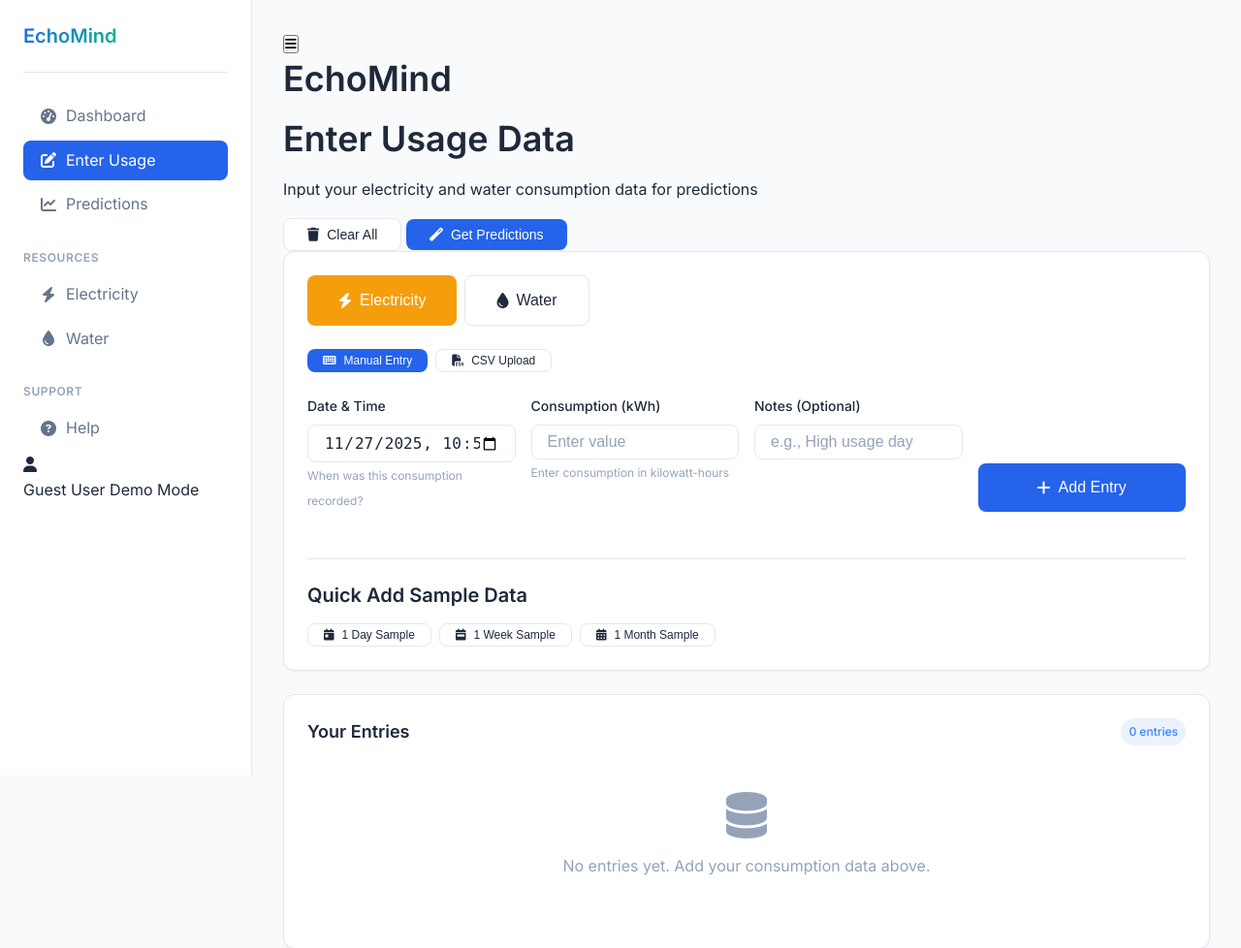
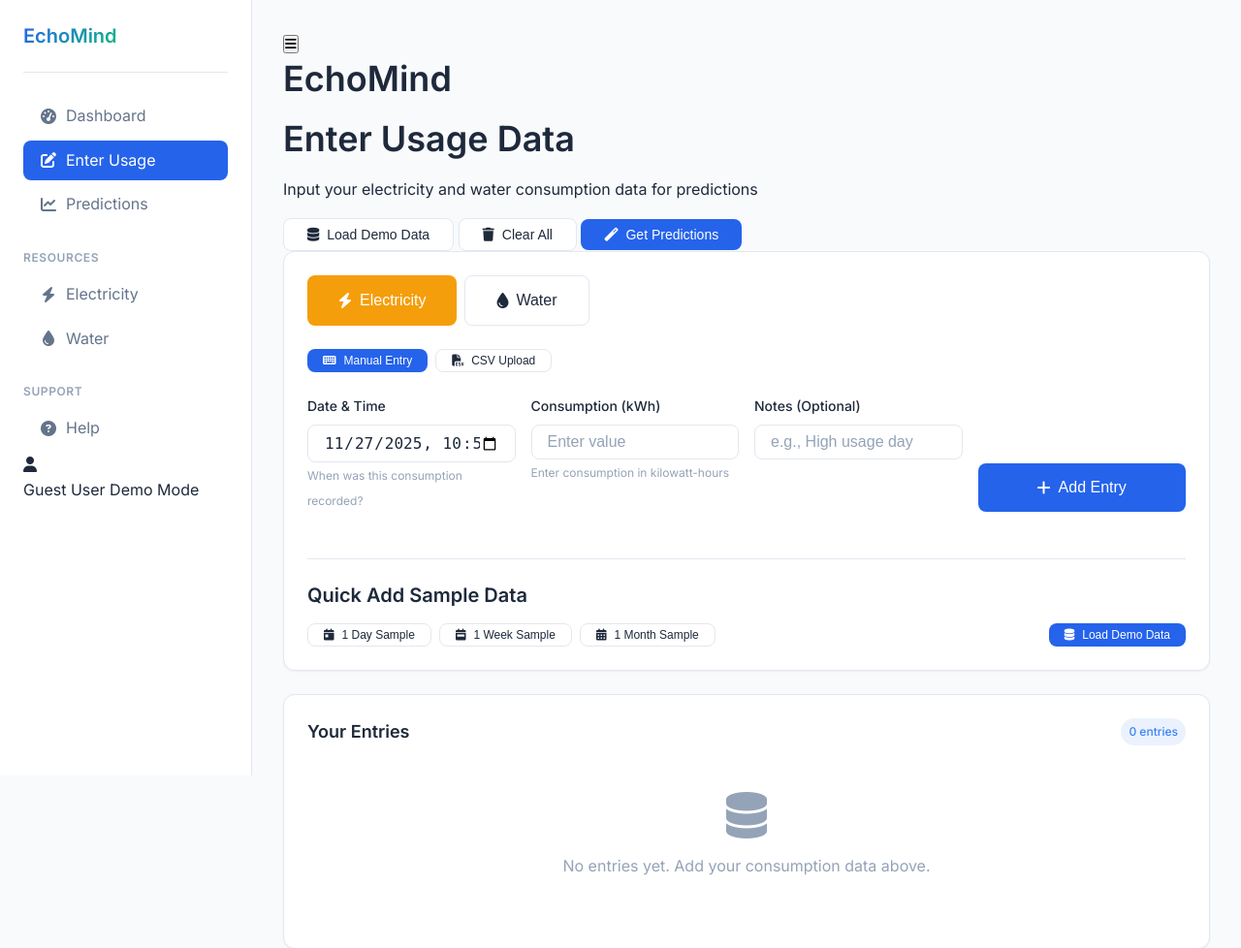
Before and after one commit to DhruvBaghan/Echomind, a Flask app: page /input in a window 1280 px wide. Shown: the top 978 px of the page at 97% size. Run offline with Flask 3, Linux system fonts and the light colour scheme.

Commit message:
Add functionality to load sample data for usage predictions
Add a "Load Demo Data" button to the user input page that populates electricity and water consumption entries with sample data, enabling immediate visualization on dashboard and resource pages.

Replit-Commit-Author: Agent
Replit-Commit-Session-Id: 0582e307-d825-463c-9af7-ed2c1db0493d
Replit-Commit-Checkpoint-Type: full_checkpoint
Replit-Commit-Event-Id: 796af8d6-5cc7-45cb-9eae-a7f73f625fed
Replit-Commit-Screenshot-Url: https://storage.googleapis.com/screenshot-production-us-central1/a38feb0b-5821-4d52-af80-1240a8a5b25f/0582e307-d825-463c-9af7-ed2c1db0493d/WoPT1F3

```diff
--- a/frontend/templates/user_input.html
+++ b/frontend/templates/user_input.html
@@ -6,6 +6,10 @@
 {% block page_subtitle %}Input your electricity and water consumption data for predictions{% endblock %}
 
 {% block page_actions %}
+<button class="btn btn-secondary" id="load-demo">
+    <i class="fas fa-database"></i>
+    Load Demo Data
+</button>
 <button class="btn btn-secondary" id="clear-data">
     <i class="fas fa-trash"></i>
     Clear All
@@ -90,6 +94,10 @@
                 <button class="btn btn-sm btn-secondary" data-preset="sample-month">
                     <i class="fas fa-calendar-alt"></i>
                     1 Month Sample
+                </button>
+                <button class="btn btn-sm btn-primary" id="quick-load-demo" style="margin-left: auto;">
+                    <i class="fas fa-database"></i>
+                    Load Demo Data
                 </button>
             </div>
         </div>
@@ -286,5 +294,87 @@
             countBadge.textContent = `${count} entries`;
         }
     };
+
+    // Load Demo Data function
+    async function loadDemoData() {
+        try {
+            // Show loading
+            const btn = document.getElementById('load-demo') || document.getElementById('quick-load-demo');
+            if (btn) btn.disabled = true;
+
+            // Get demo data from API
+            const result = await API.predictions.demo('both', 24);
+
+            // Clear existing data
+            if (UserInput) {
+                UserInput.formData.electricity = [];
+                UserInput.formData.water = [];
+            }
+
+            // Add electricity data points from demo
+            if (result.electricity?.forecast) {
+                result.electricity.forecast.forEach((value, index) => {
+                    const datetime = new Date();
+                    datetime.setHours(datetime.getHours() - (23 - index));
+                    if (UserInput) {
+                        UserInput.formData.electricity.push({
+                            datetime: datetime.toISOString(),
+                            value: parseFloat(value).toFixed(2),
+                            notes: 'Demo data'
+                        });
+                    }
+                });
+            }
+
+            // Add water data points from demo
+            if (result.water?.forecast) {
+                result.water.forecast.forEach((value, index) => {
+                    const datetime = new Date();
+                    datetime.setHours(datetime.getHours() - (23 - index));
+                    if (UserInput) {
+                        UserInput.formData.water.push({
+                            datetime: datetime.toISOString(),
+                            value: parseFloat(value).toFixed(2),
+                            notes: 'Demo data'
+                        });
+                    }
+                });
+            }
+
+            // Render entries
+            if (UserInput) {
+                UserInput.renderEntries();
+            }
+
+            // Show success message
+            const msg = document.createElement('div');
+            msg.className = 'alert alert-success';
+            msg.innerHTML = '<i class="fas fa-check-circle"></i> <span>Demo data loaded successfully! Now you can see data on Dashboard and resource pages.</span>';
+            const container = document.getElementById('message-container');
+            if (container) {
+                container.appendChild(msg);
+                setTimeout(() => msg.remove(), 3000);
+            }
+
+            // Re-enable button
+            if (btn) btn.disabled = false;
+        } catch (error) {
+            console.error('Error loading demo data:', error);
+            const msg = document.createElement('div');
+            msg.className = 'alert alert-error';
+            msg.innerHTML = '<i class="fas fa-exclamation-circle"></i> <span>Failed to load demo data</span>';
+            const container = document.getElementById('message-container');
+            if (container) {
+                container.appendChild(msg);
+                setTimeout(() => msg.remove(), 3000);
+            }
+            const btn = document.getElementById('load-demo') || document.getElementById('quick-load-demo');
+            if (btn) btn.disabled = false;
+        }
+    }
+
+    // Button event listeners
+    document.getElementById('load-demo')?.addEventListener('click', loadDemoData);
+    document.getElementById('quick-load-demo')?.addEventListener('click', loadDemoData);
 </script>
 {% endblock %}
```
